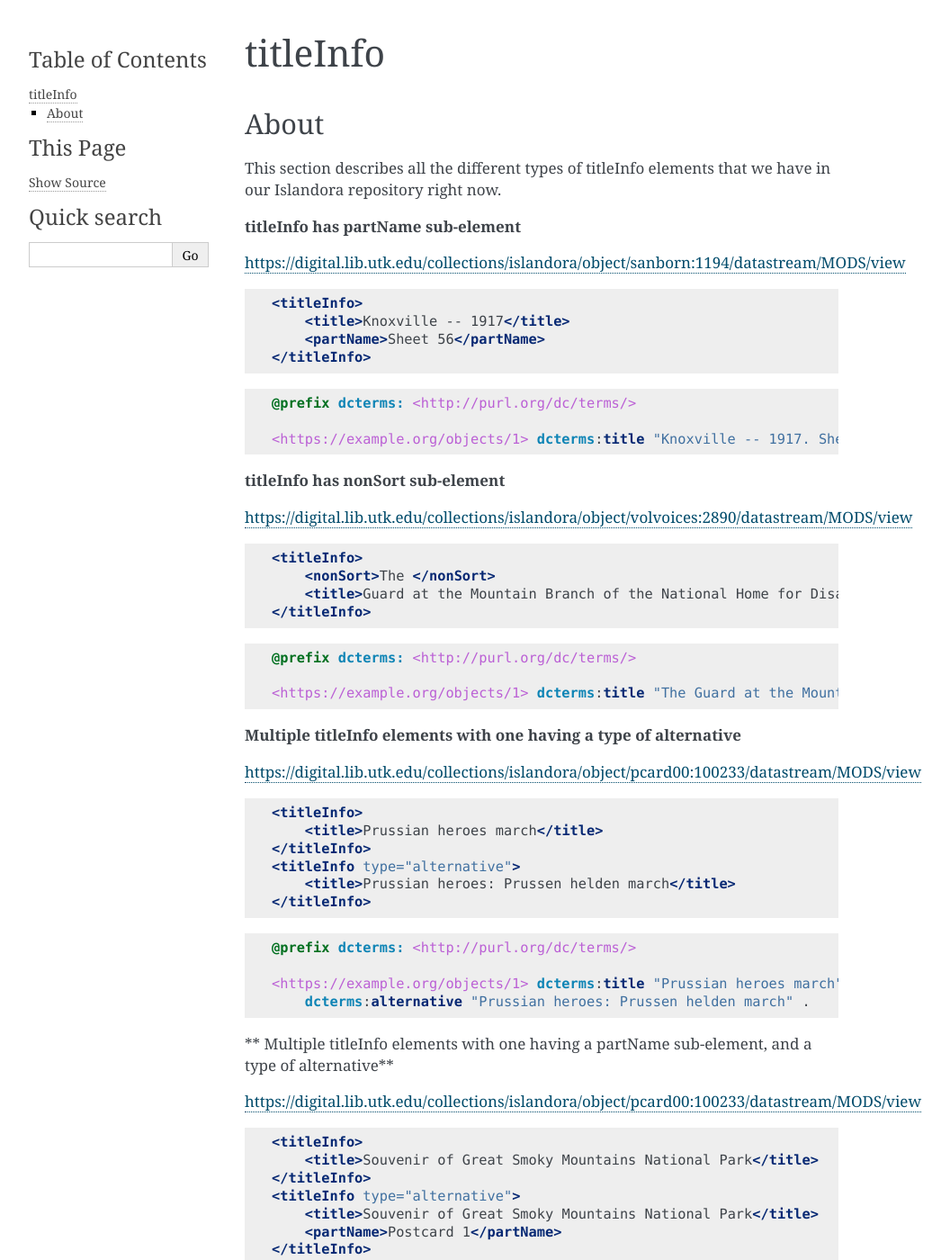
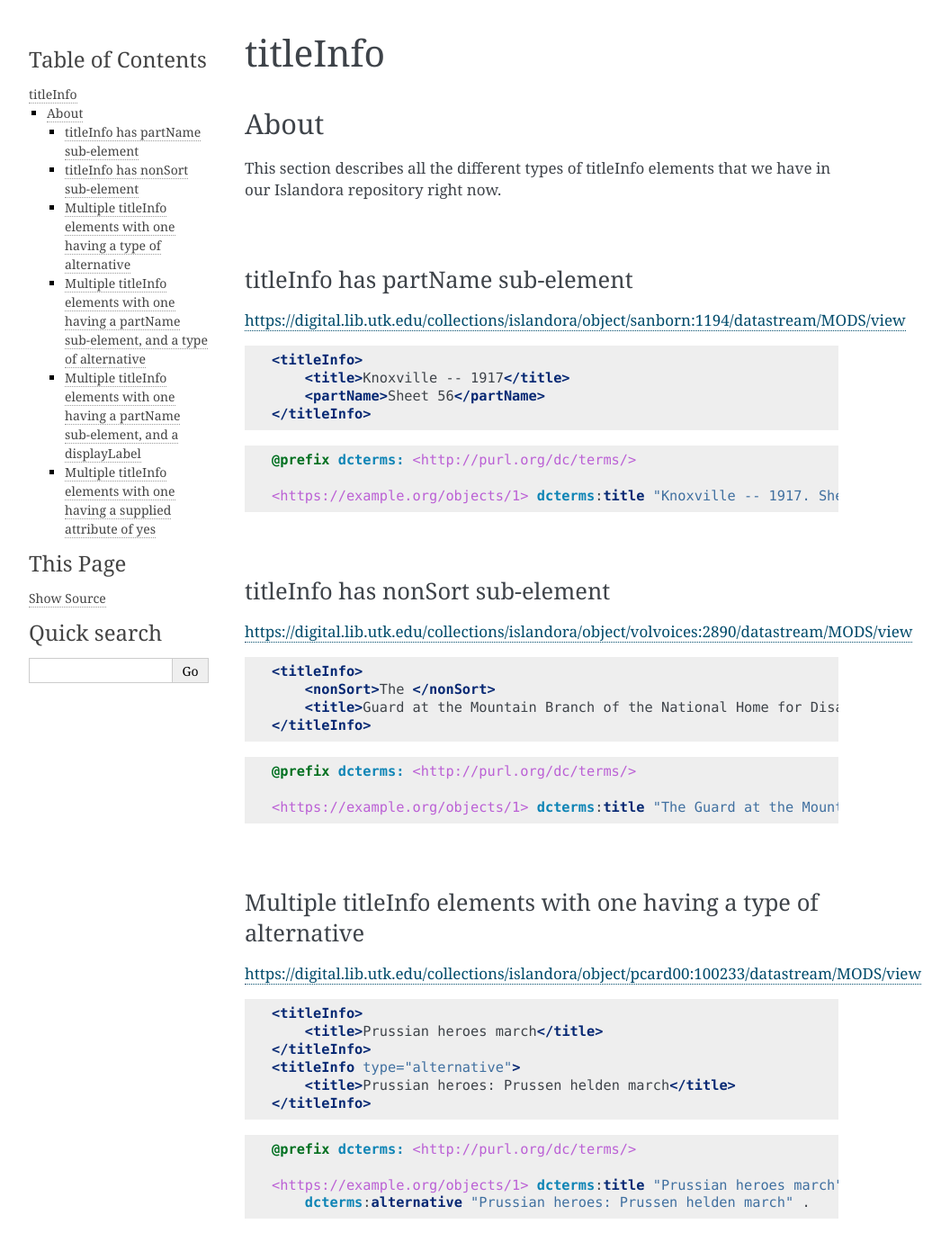
Before and after one commit to UTKcataloging/mods_to_rdf, a Sphinx documentation site: the page built from docs/source/top_level_elements/titleInfo.rst, in a window 1280 px wide and 1400 px high. Shown: the whole window at 90% size, without its empty margins (148-1204 px from the left). Built offline with Sphinx 7.4.7, drawn with Linux system fonts in a browser that asks for light colours; formulas are drawn with MathJax 3; some of the changed text lies outside the part shown.

Commit message:
Better line breaks.

```diff
--- a/docs/source/top_level_elements/titleInfo.rst
+++ b/docs/source/top_level_elements/titleInfo.rst
@@ -5,7 +5,10 @@ About
 _____
 This section describes all the different types of titleInfo elements that we have in our Islandora repository right now.
 
-**titleInfo has partName sub-element**
+|
+
+titleInfo has partName sub-element
+----------------------------------
 
 https://digital.lib.utk.edu/collections/islandora/object/sanborn:1194/datastream/MODS/view
 
@@ -22,7 +25,10 @@ https://digital.lib.utk.edu/collections/islandora/object/sanborn:1194/datastream
 
     <https://example.org/objects/1> dcterms:title "Knoxville -- 1917. Sheet 56" .
 
-**titleInfo has nonSort sub-element**
+|
+
+titleInfo has nonSort sub-element
+---------------------------------
 
 https://digital.lib.utk.edu/collections/islandora/object/volvoices:2890/datastream/MODS/view
 
@@ -39,7 +45,10 @@ https://digital.lib.utk.edu/collections/islandora/object/volvoices:2890/datastre
 
     <https://example.org/objects/1> dcterms:title "The Guard at the Mountain Branch of the National Home for Disabled Volunteer Soldiers" .
 
-**Multiple titleInfo elements with one having a type of alternative**
+|
+
+Multiple titleInfo elements with one having a type of alternative
+-----------------------------------------------------------------
 
 https://digital.lib.utk.edu/collections/islandora/object/pcard00:100233/datastream/MODS/view
 
@@ -59,7 +68,10 @@ https://digital.lib.utk.edu/collections/islandora/object/pcard00:100233/datastre
     <https://example.org/objects/1> dcterms:title "Prussian heroes march" ;
         dcterms:alternative "Prussian heroes: Prussen helden march" .
 
-**  Multiple titleInfo elements with one having a partName sub-element, and a type of alternative**
+|
+
+Multiple titleInfo elements with one having a partName sub-element, and a type of alternative
+---------------------------------------------------------------------------------------------
 
 https://digital.lib.utk.edu/collections/islandora/object/pcard00:100233/datastream/MODS/view
 
@@ -80,7 +92,10 @@ https://digital.lib.utk.edu/collections/islandora/object/pcard00:100233/datastre
     <https://example.org/objects/1> dcterms:title "Souvenir of Great Smoky Mountains National Park"  ;
         dcterms:alternative "Souvenir of Great Smoky Mountains National Park. Postcard 1" .
 
-**Multiple titleInfo elements with one having a partName sub-element, and a displayLabel**
+|
+
+Multiple titleInfo elements with one having a partName sub-element, and a displayLabel
+--------------------------------------------------------------------------------------
 
 https://digital.lib.utk.edu/collections/islandora/object/womenbball:653/datastream/MODS/view
 
@@ -119,7 +134,10 @@ https://digital.lib.utk.edu/collections/islandora/object/colloquy:202/datastream
     <https://example.org/objects/1> dcterms:title "Great Smoky Mountains Colloquy: Volume 18, Number 2"  ;
         dcterms:alternative "Colloquy" .
 
-**Multiple titleInfo elements with one having a supplied attribute of yes**
+|
+
+Multiple titleInfo elements with one having a supplied attribute of yes
+-----------------------------------------------------------------------
 
 https://digital.lib.utk.edu/collections/islandora/object/roth:5342/datastream/MODS/view
 
```
